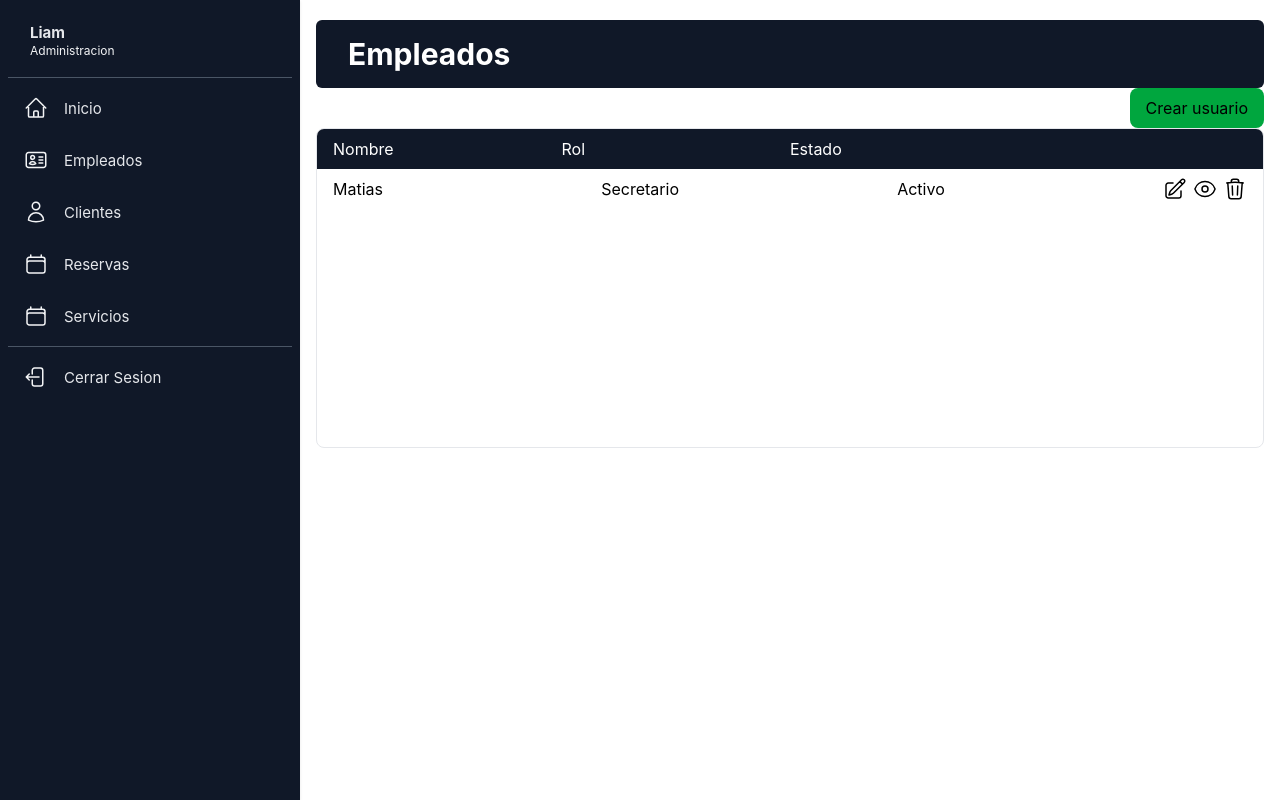
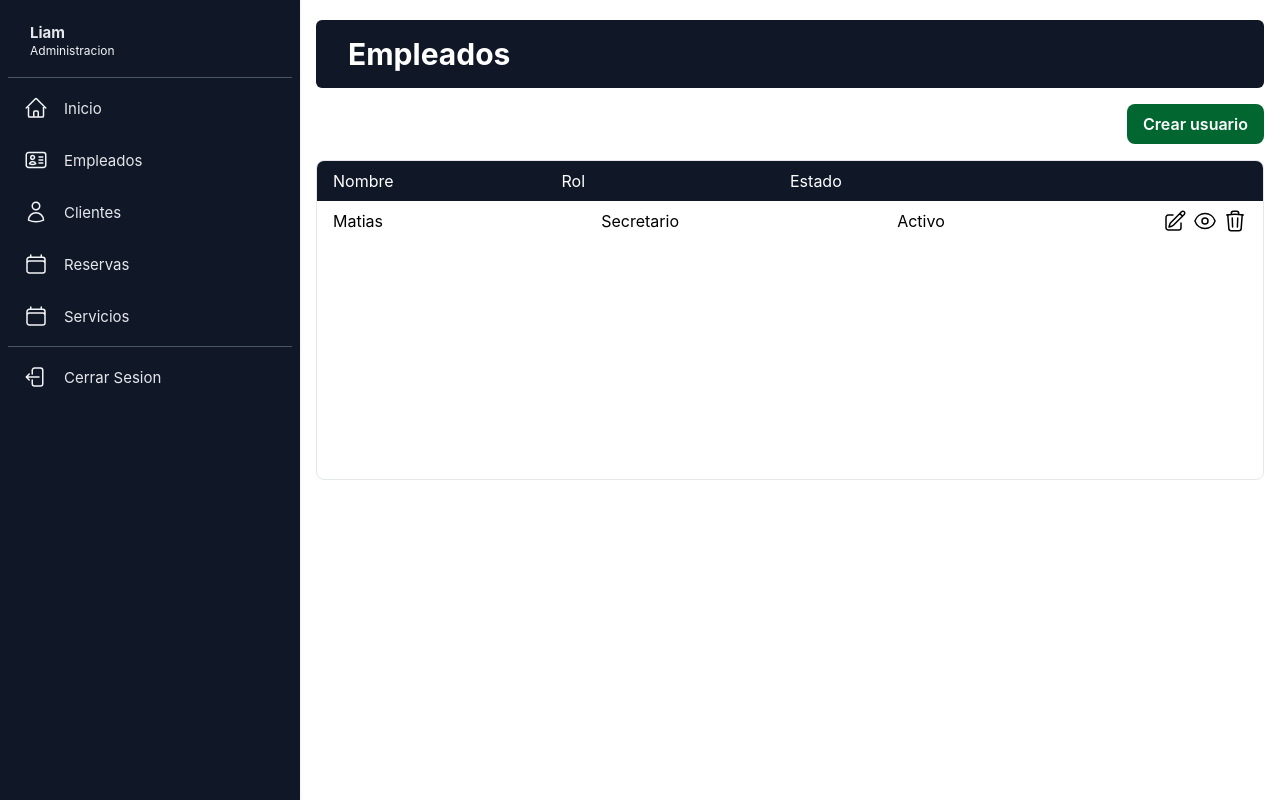
Before and after one commit to macayul-boop/Nutrivida, a React (Vite) app in the folder nutrivida/: page / in a window 1280 px wide. Built offline with nearby package versions, Linux system fonts and the light colour scheme.

Commit message:
Se modifico estilo

```diff
--- a/nutrivida/src/pages/administracion/AdministracionUsuario.jsx
+++ b/nutrivida/src/pages/administracion/AdministracionUsuario.jsx
@@ -73,12 +73,14 @@ function AdministracionUsuario(){
         setUsuarioEliminar(null)
     }
 
+    // Agregar un usuario a la lista ver detalles
     const agregarDetallesUsuarios = (usuario)=>{
         const existeUsuario = detallesUsuarios.find((value) => value.id === usuario.id)
         if(existeUsuario !== undefined) return
         setDetallesUsuarios([...detallesUsuarios, usuario])
     }
 
+    // Ocultar detalles de un usuario
     const ocultarDetallesUsuario = (idUsuario) => {
         const nuevaLista = detallesUsuarios.filter((value) => value.id !== idUsuario);
         setDetallesUsuarios(nuevaLista)
@@ -91,8 +93,8 @@ function AdministracionUsuario(){
                 <section className="bg-gray-900 w-full mt-15 lg:mt-1 rounded-md">
                     <h1 className="text-3xl font-bold text-white py-4 px-8">Empleados</h1>
                 </section>
-                <section className='w-full flex justify-end'>
-                    <button onClick={()=> toggle()} className='px-4 py-2 bg-green-600 rounded-lg cursor-pointer'>Crear usuario</button>
+                <section className='w-full flex justify-end py-4'>
+                    <button onClick={()=> toggle()} className='px-4 py-2 bg-green-800 text-white font-semibold rounded-lg cursor-pointer'>Crear usuario</button>
                 </section>
                 <section className='max-w-7xl w-full h-[20rem] overflow-y-scroll border border-gray-200 rounded-lg'>
                     <section className='w-full grid py-2 bg-gray-900 text-white px-4 grid grid-cols-4'>
```
